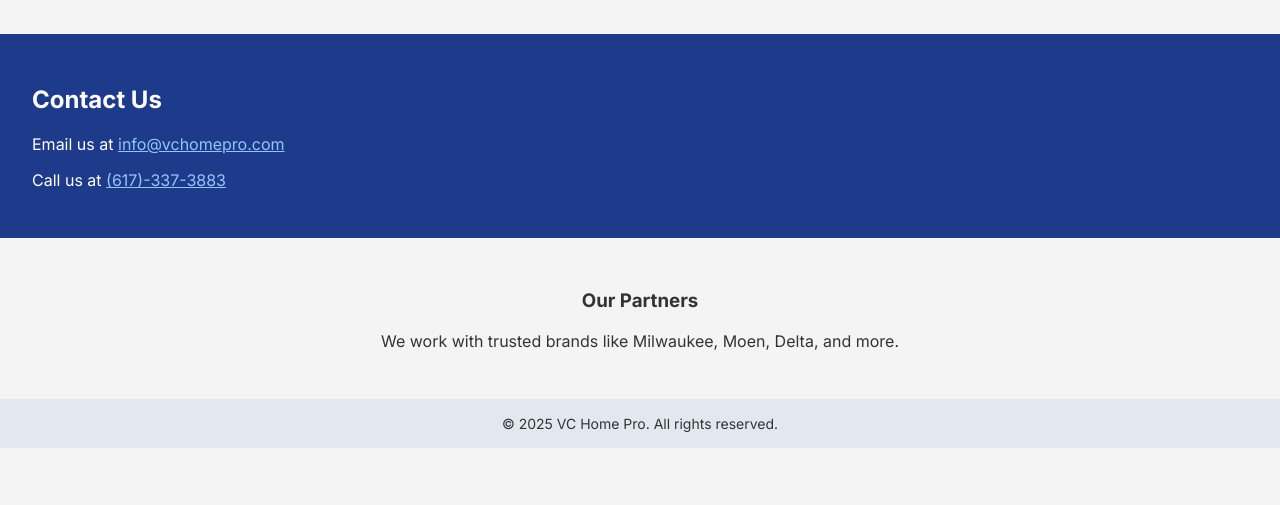
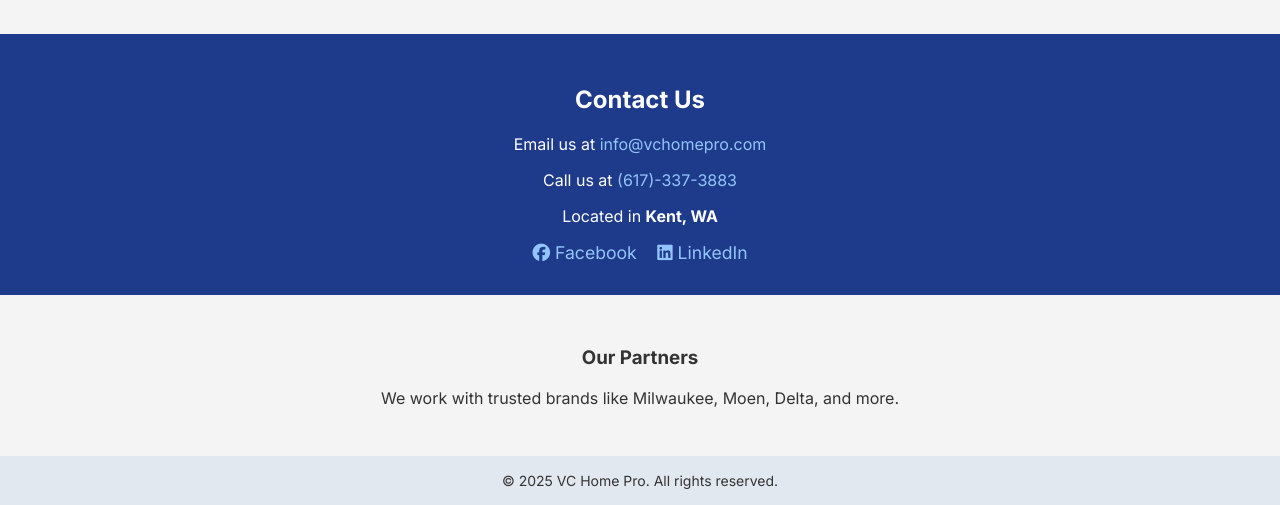
Before and after one commit to vongchan/vchomepro.com, a plain HTML site: page index.html in a window 1280 px wide. Shown: the part 1650-2155 px from the top of the page. Before the commit the page ends 2098 px from the top, so only its background shows below. Drawn offline with Linux system fonts and the light colour scheme.

Commit message:
Update index.html

```diff
--- a/index.html
+++ b/index.html
@@ -5,6 +5,7 @@
   <meta name="viewport" content="width=device-width, initial-scale=1.0" />
   <title>VC Home Pro | Construction & Home Improvement</title>
   <link href="https://fonts.googleapis.com/css2?family=Inter:wght@400;600;700&display=swap" rel="stylesheet">
+  <link rel="stylesheet" href="https://cdnjs.cloudflare.com/ajax/libs/font-awesome/6.5.0/css/all.min.css">
   <style>
     body {
       font-family: 'Inter', sans-serif;
@@ -57,6 +58,16 @@
       background-color: #1e3a8a;
       color: white;
       padding: 2rem;
+      text-align: center;
+    }
+    .contact a {
+      color: #93c5fd;
+      text-decoration: none;
+    }
+    .social-links a {
+      margin: 0 0.5rem;
+      color: #93c5fd;
+      font-size: 1.1rem;
     }
     .footer {
       text-align: center;
@@ -101,14 +112,18 @@
   <section class="section" id="booking">
     <h2>Book a Free Estimate</h2>
     <p>Select a convenient time below to schedule your free estimate.</p>
-    <!-- Embed a scheduling tool like Calendly -->
     <iframe src="https://calendly.com/phillipc-vchomepro/book-your-appointment" title="Booking Schedule"></iframe>
   </section>
 
   <section class="contact" id="contact">
     <h2>Contact Us</h2>
-    <p>Email us at <a href="mailto:info@vchomepro.com" style="color: #93c5fd;">info@vchomepro.com</a></p>
-    <p>Call us at <a href="617-337-3883" style="color: #93c5fd;">(617)-337-3883</a></p>
+    <p>Email us at <a href="mailto:info@vchomepro.com">info@vchomepro.com</a></p>
+    <p>Call us at <a href="tel:6173373883">(617)-337-3883</a></p>
+    <p>Located in <strong>Kent, WA</strong></p>
+    <div class="social-links" style="margin-top: 1rem;">
+      <a href="https://www.facebook.com/YOUR_PAGE" target="_blank"><i class="fab fa-facebook"></i> Facebook</a>
+      <a href="https://www.linkedin.com/in/YOUR_PROFILE" target="_blank"><i class="fab fa-linkedin"></i> LinkedIn</a>
+    </div>
   </section>
 
   <section class="section">
```
